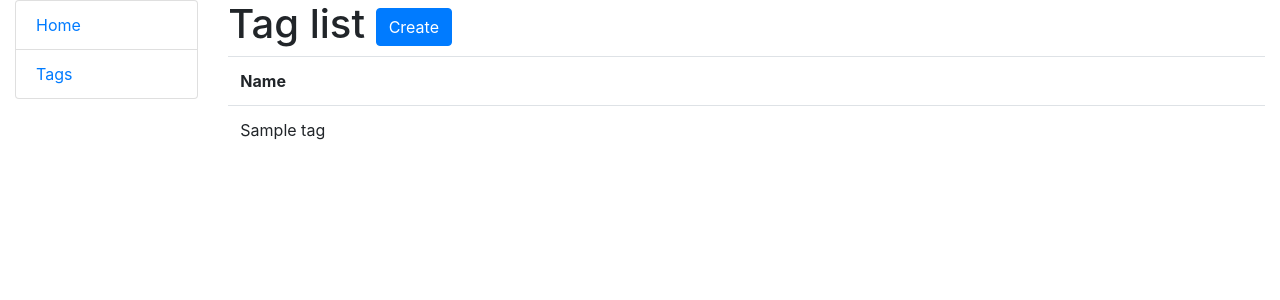
After one commit to mykola-tarasenko/mate-to-do-list, a Django app: page /tags/ in a window 1280 px wide. The commit adds this page. Shown: the top 300 px of the page. Run offline with Django 5.2, Linux system fonts and the light colour scheme; tables that the repository leaves empty hold one stand-in row (values such as "Sample post").

Commit message:
Add tag-list & tag-create views, update task-create view

```diff
--- a/templates/includes/sidebar.html
+++ b/templates/includes/sidebar.html
@@ -1,3 +1,4 @@
 <ul class="sidebar-nav list-group">
   <li class="list-group-item"><a href="{% url 'to-do:index' %}">Home</a></li>
+  <li class="list-group-item"><a href="{% url 'to-do:tag-list' %}">Tags</a></li>
 </ul>
--- a/templates/to_do/index.html
+++ b/templates/to_do/index.html
@@ -9,7 +9,7 @@
   </h1>
   {% for task in task_list %}
     <h2>{{ task.content }} | {% if task.is_done %} <span style="color: green;">Done</span> {% else %} <span style="color: red;">Not done</span> {% endif %}</h2>
-    <p>Created: {{ task.created_at }}</p>
+    <p>Created: {{ task.created_at }} {% if task.deadline %} <span style="color: brown;">Deadline: {{ task.deadline }}</span> {% endif %}</p>
     <p>Tags: {% if tag_list %}{% for tag in task.tags %}{{tag}} {% endfor %}{% else %} - {% endif %}</p>
     <hr>
   {% empty %}
--- /dev/null
+++ b/templates/to_do/tag_list.html
@@ -0,0 +1,28 @@
+{% extends "base.html" %}
+
+{% block content %}
+  <h1>
+    Tag list
+    <a href="{% url 'to-do:tag-create' %}" class="btn btn-primary">
+      Create
+    </a>
+  </h1>
+
+  {% if tag_list %}
+    <table class="table">
+      <tr>
+        <th>Name</th>
+      </tr>
+
+      {% for tag in tag_list %}
+        <tr>
+          <td>
+            {{ tag.name }}
+          </td>
+        </tr>
+      {% endfor %}
+    </table>
+  {% else %}
+    <p>There are no tags in the service.</p>
+  {% endif %}
+{% endblock %}
--- a/to_do/forms.py
+++ b/to_do/forms.py
@@ -13,9 +13,9 @@ class TaskForm(forms.ModelForm):
         model = Task
         fields = ("content", "deadline", "is_done")
         widgets = {
-            "deadline": forms.DateInput(
+            "deadline": forms.DateTimeInput(
                 attrs={
-                    "type": "date",
+                    "type": "datetime-local",
                     "class": "form-control",
                 }
             ),
--- a/to_do/models.py
+++ b/to_do/models.py
@@ -4,13 +4,19 @@ from django.db import models
 class Tag(models.Model):
     name = models.CharField(max_length=255)
 
+    def __str__(self):
+        return self.name
+
 
 class Task(models.Model):
     content = models.CharField(max_length=511)
-    created_at = models.DateField(auto_now_add=True)
-    deadline = models.DateField(null=True, blank=True)
+    created_at = models.DateTimeField(auto_now_add=True)
+    deadline = models.DateTimeField(null=True, blank=True)
     is_done = models.BooleanField(default=False)
     tag = models.ManyToManyField(Tag, blank=True, related_name="tasks")
 
     class Meta:
         ordering = ("is_done",)
+
+    def __str__(self):
+        return self.content
--- a/to_do/urls.py
+++ b/to_do/urls.py
@@ -1,10 +1,12 @@
 from django.urls import path
 
-from to_do.views import TaskListView, TaskCreateView
+from to_do.views import TaskListView, TaskCreateView, TagListView, TagCreateView
 
 urlpatterns = [
     path("", TaskListView.as_view(), name="index"),
     path("create/", TaskCreateView.as_view(), name="task-create"),
+    path("tags/", TagListView.as_view(), name="tag-list"),
+    path("tags/create/", TagCreateView.as_view(), name="tag-create"),
 ]
 
 app_name = "to-do"
--- a/to_do/views.py
+++ b/to_do/views.py
@@ -2,7 +2,7 @@ from django.urls import reverse_lazy
 from django.views import generic
 
 from to_do.forms import TaskForm
-from to_do.models import Task
+from to_do.models import Task, Tag
 
 
 class TaskListView(generic.ListView):
@@ -15,3 +15,14 @@ class TaskCreateView(generic.CreateView):
     model = Task
     form_class = TaskForm
     success_url = reverse_lazy("to-do:index")
+
+
+class TagListView(generic.ListView):
+    model = Tag
+    paginate_by = 15
+
+
+class TagCreateView(generic.CreateView):
+    model = Tag
+    fields = "__all__"
+    success_url = reverse_lazy("to-do:tag-list")
```
Also changed, not shown: templates/to_do/tag_form.html (added, +12 -0 lines), to_do/migrations/0002_alter_task_created_at_alter_task_deadline.py (added).
